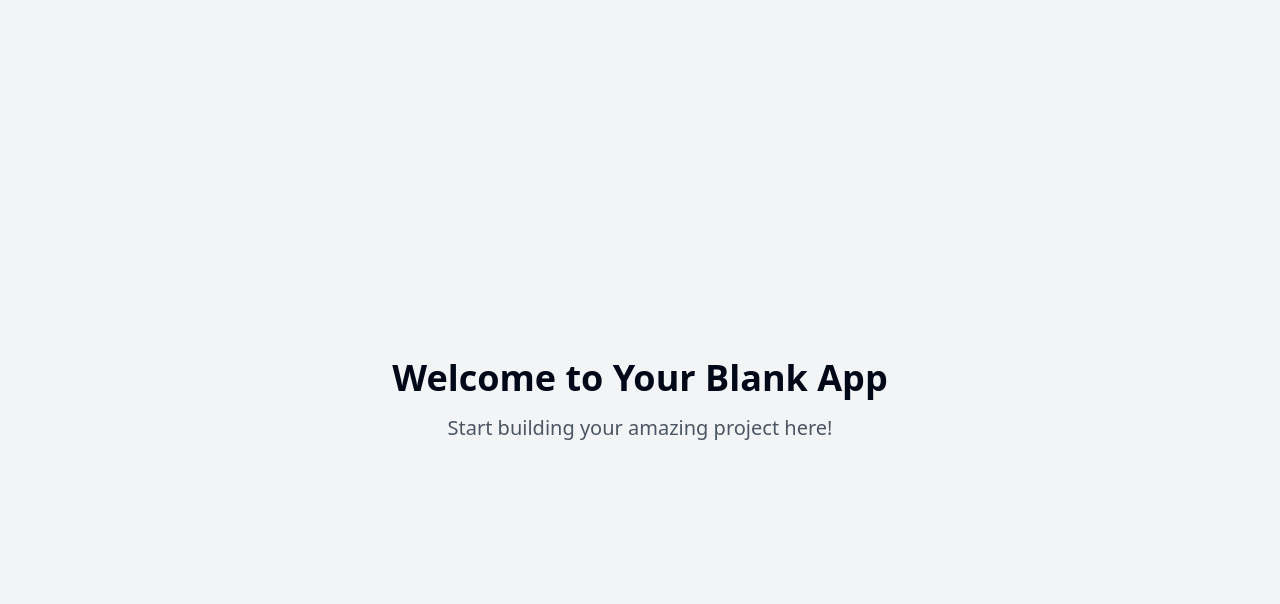
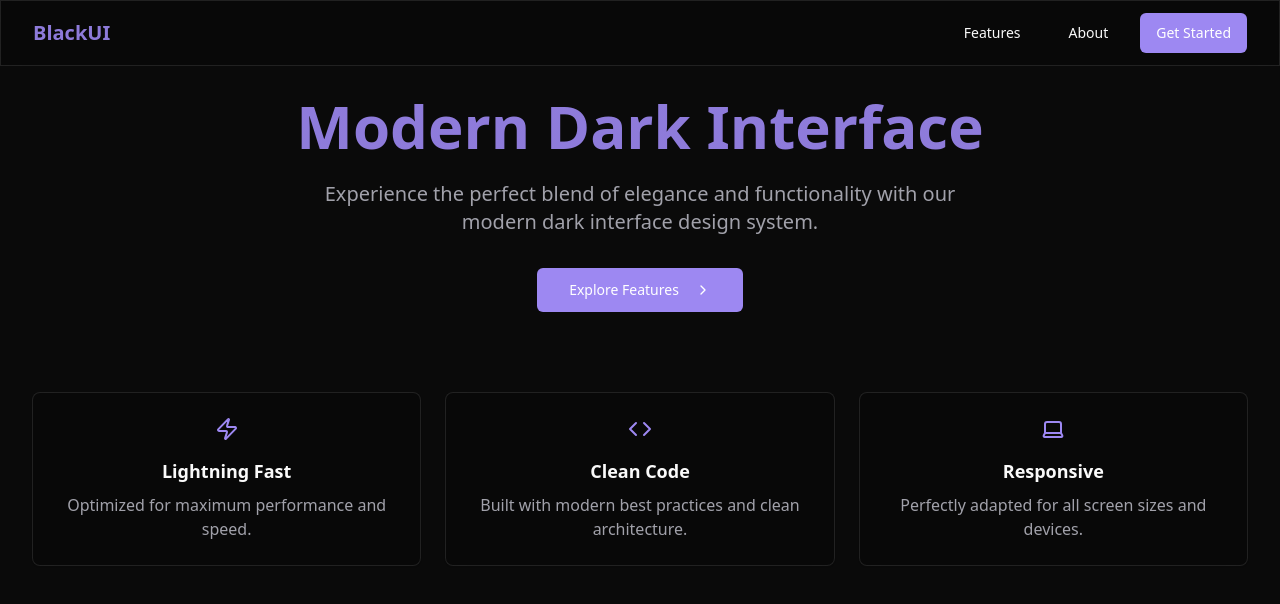
Before and after one commit to felixweser/midnight-creation-hub, a React (Vite) app: page / in a window 1280 px wide. Shown: the top 604 px of the page. Built offline with nearby package versions, Linux system fonts and the light colour scheme.

Commit message:
Create black project template
Initialized a new project with a basic structure and configuration files. This includes essential files such as package.json, index.html, and various component files to facilitate development.
[skip gpt_engineer]

```diff
--- a/src/index.css
+++ b/src/index.css
@@ -4,89 +4,35 @@
 
 @layer base {
   :root {
-    --background: 0 0% 100%;
-    --foreground: 222.2 84% 4.9%;
+    --background: 0 0% 4%;
+    --foreground: 0 0% 98%;
 
-    --card: 0 0% 100%;
-    --card-foreground: 222.2 84% 4.9%;
+    --card: 0 0% 6%;
+    --card-foreground: 0 0% 98%;
 
-    --popover: 0 0% 100%;
-    --popover-foreground: 222.2 84% 4.9%;
+    --popover: 0 0% 4%;
+    --popover-foreground: 0 0% 98%;
 
-    --primary: 222.2 47.4% 11.2%;
-    --primary-foreground: 210 40% 98%;
+    --primary: 252 80% 74%;
+    --primary-foreground: 0 0% 100%;
 
-    --secondary: 210 40% 96.1%;
-    --secondary-foreground: 222.2 47.4% 11.2%;
+    --secondary: 240 4% 16%;
+    --secondary-foreground: 0 0% 98%;
 
-    --muted: 210 40% 96.1%;
-    --muted-foreground: 215.4 16.3% 46.9%;
+    --muted: 0 0% 15%;
+    --muted-foreground: 240 5% 65%;
 
-    --accent: 210 40% 96.1%;
-    --accent-foreground: 222.2 47.4% 11.2%;
+    --accent: 252 80% 74%;
+    --accent-foreground: 0 0% 98%;
 
-    --destructive: 0 84.2% 60.2%;
-    --destructive-foreground: 210 40% 98%;
+    --destructive: 0 84% 60%;
+    --destructive-foreground: 0 0% 98%;
 
-    --border: 214.3 31.8% 91.4%;
-    --input: 214.3 31.8% 91.4%;
-    --ring: 222.2 84% 4.9%;
+    --border: 240 4% 16%;
+    --input: 240 4% 16%;
+    --ring: 252 80% 74%;
 
     --radius: 0.5rem;
-
-    --sidebar-background: 0 0% 98%;
-
-    --sidebar-foreground: 240 5.3% 26.1%;
-
-    --sidebar-primary: 240 5.9% 10%;
-
-    --sidebar-primary-foreground: 0 0% 98%;
-
-    --sidebar-accent: 240 4.8% 95.9%;
-
-    --sidebar-accent-foreground: 240 5.9% 10%;
-
-    --sidebar-border: 220 13% 91%;
-
-    --sidebar-ring: 217.2 91.2% 59.8%;
-  }
-
-  .dark {
-    --background: 222.2 84% 4.9%;
-    --foreground: 210 40% 98%;
-
-    --card: 222.2 84% 4.9%;
-    --card-foreground: 210 40% 98%;
-
-    --popover: 222.2 84% 4.9%;
-    --popover-foreground: 210 40% 98%;
-
-    --primary: 210 40% 98%;
-    --primary-foreground: 222.2 47.4% 11.2%;
-
-    --secondary: 217.2 32.6% 17.5%;
-    --secondary-foreground: 210 40% 98%;
-
-    --muted: 217.2 32.6% 17.5%;
-    --muted-foreground: 215 20.2% 65.1%;
-
-    --accent: 217.2 32.6% 17.5%;
-    --accent-foreground: 210 40% 98%;
-
-    --destructive: 0 62.8% 30.6%;
-    --destructive-foreground: 210 40% 98%;
-
-    --border: 217.2 32.6% 17.5%;
-    --input: 217.2 32.6% 17.5%;
-    --ring: 212.7 26.8% 83.9%;
-    --sidebar-background: 240 5.9% 10%;
-    --sidebar-foreground: 240 4.8% 95.9%;
-    --sidebar-primary: 224.3 76.3% 48%;
-    --sidebar-primary-foreground: 0 0% 100%;
-    --sidebar-accent: 240 3.7% 15.9%;
-    --sidebar-accent-foreground: 240 4.8% 95.9%;
-    --sidebar-border: 240 3.7% 15.9%;
-    --sidebar-ring: 217.2 91.2% 59.8%;
   }
 }
 
@@ -94,8 +40,15 @@
   * {
     @apply border-border;
   }
-
   body {
     @apply bg-background text-foreground;
   }
 }
+
+.glass {
+  @apply bg-black/10 backdrop-blur-md border border-white/10;
+}
+
+.hover-card {
+  @apply transition-all duration-300 hover:scale-[1.02] hover:shadow-lg hover:shadow-primary/20;
+}
--- a/src/pages/Index.tsx
+++ b/src/pages/Index.tsx
@@ -1,12 +1,70 @@
-// Update this page (the content is just a fallback if you fail to update the page)
+import { Button } from "@/components/ui/button";
+import { Card } from "@/components/ui/card";
+import { ChevronRight, Code, Laptop, Zap } from "lucide-react";
 
 const Index = () => {
   return (
-    <div className="min-h-screen flex items-center justify-center bg-gray-100">
-      <div className="text-center">
-        <h1 className="text-4xl font-bold mb-4">Welcome to Your Blank App</h1>
-        <p className="text-xl text-gray-600">Start building your amazing project here!</p>
-      </div>
+    <div className="min-h-screen">
+      <nav className="glass fixed top-0 w-full z-50">
+        <div className="max-w-7xl mx-auto px-4 sm:px-6 lg:px-8">
+          <div className="flex items-center justify-between h-16">
+            <span className="text-xl font-bold bg-gradient-to-r from-primary/90 to-accent/90 bg-clip-text text-transparent">
+              BlackUI
+            </span>
+            <div className="flex space-x-4">
+              <Button variant="ghost">Features</Button>
+              <Button variant="ghost">About</Button>
+              <Button>Get Started</Button>
+            </div>
+          </div>
+        </div>
+      </nav>
+
+      <main className="pt-24 px-4 sm:px-6 lg:px-8">
+        {/* Hero Section */}
+        <div className="max-w-7xl mx-auto text-center mb-20">
+          <h1 className="text-4xl sm:text-6xl font-bold mb-6 bg-gradient-to-r from-primary/90 to-accent/90 bg-clip-text text-transparent">
+            Modern Dark Interface
+          </h1>
+          <p className="text-lg sm:text-xl text-muted-foreground max-w-2xl mx-auto mb-8">
+            Experience the perfect blend of elegance and functionality with our
+            modern dark interface design system.
+          </p>
+          <Button size="lg" className="hover-card">
+            Explore Features <ChevronRight className="ml-2" />
+          </Button>
+        </div>
+
+        {/* Features Grid */}
+        <div className="max-w-7xl mx-auto grid grid-cols-1 md:grid-cols-3 gap-6 mb-20">
+          {[
+            {
+              icon: <Zap className="w-6 h-6 text-primary" />,
+              title: "Lightning Fast",
+              description: "Optimized for maximum performance and speed.",
+            },
+            {
+              icon: <Code className="w-6 h-6 text-primary" />,
+              title: "Clean Code",
+              description: "Built with modern best practices and clean architecture.",
+            },
+            {
+              icon: <Laptop className="w-6 h-6 text-primary" />,
+              title: "Responsive",
+              description: "Perfectly adapted for all screen sizes and devices.",
+            },
+          ].map((feature, index) => (
+            <Card
+              key={index}
+              className="glass hover-card p-6 flex flex-col items-center text-center"
+            >
+              {feature.icon}
+              <h3 className="text-lg font-semibold mt-4 mb-2">{feature.title}</h3>
+              <p className="text-muted-foreground">{feature.description}</p>
+            </Card>
+          ))}
+        </div>
+      </main>
     </div>
   );
 };
```
